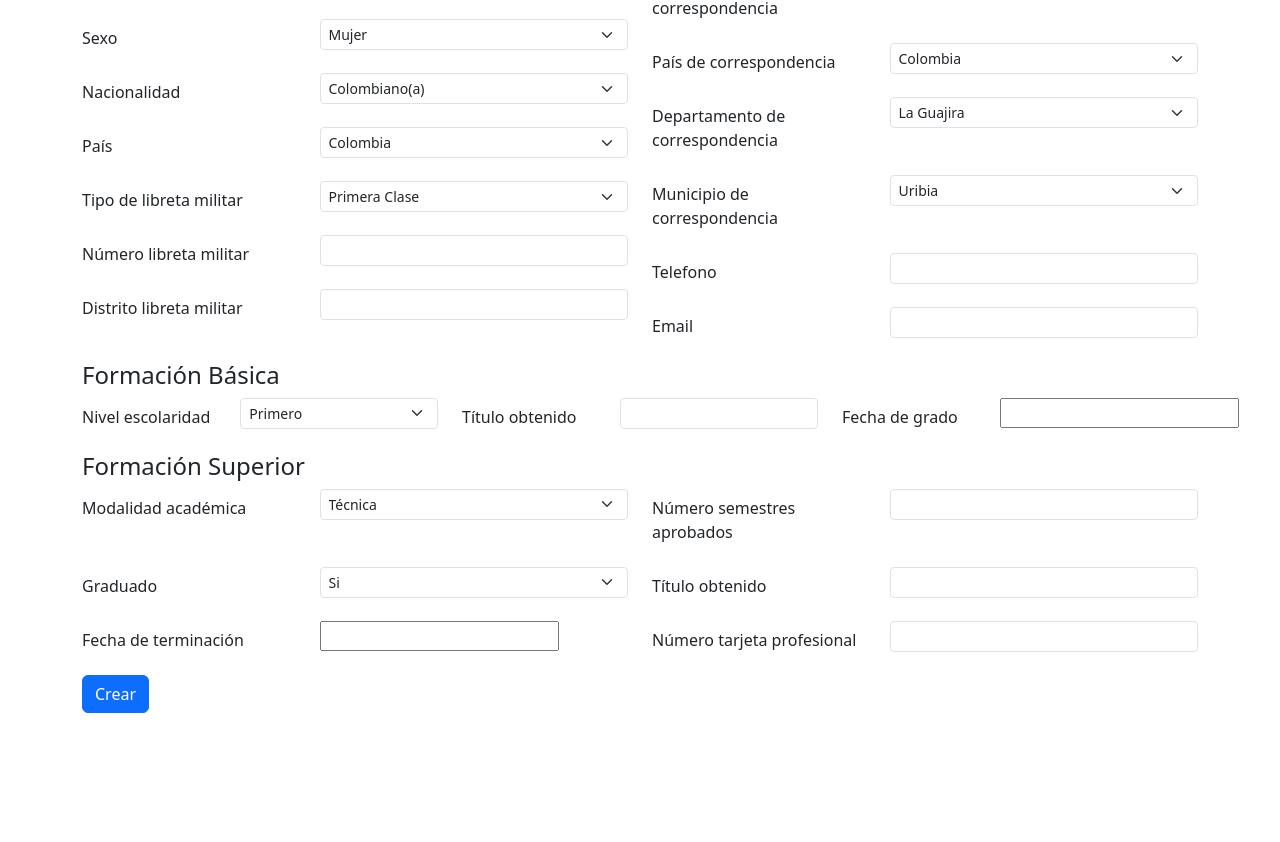
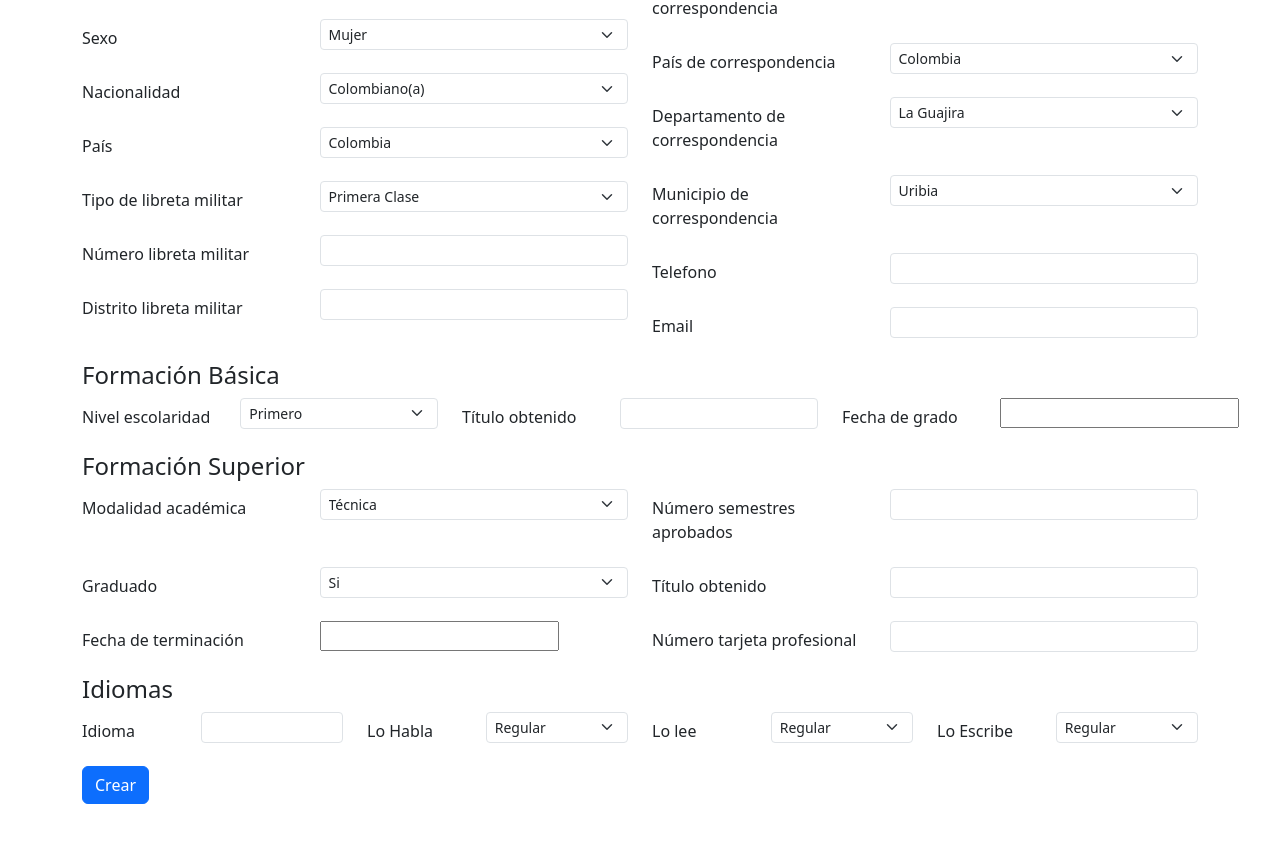
Before and after one commit to vapinedo/ASTRO, a React (Vite) app: page /curriculum-nuevo in a window 1280 px wide. Shown: the part 482-1324 px from the top of the page. Before the commit the page ends 1243 px from the top, so only its background shows below. Built offline with nearby package versions, Linux system fonts and the light colour scheme.

Commit message:
Add idiomas

```diff
--- a/src/features/curriculum/pages/curriculum-nuevo/CurriculumNuevo.tsx
+++ b/src/features/curriculum/pages/curriculum-nuevo/CurriculumNuevo.tsx
@@ -4,6 +4,7 @@ import FormacionSuperior from './FormacionSuperior';
 import { getFirestore, addDoc, collection } from 'firebase/firestore';
 import '../../../../firebaseConfig'; // prevent firebase not loading error
 import FormikControl from '../../../../shared/components/formik/FormikControl'
+import Idiomas from './Idiomas';
 
 const documentoIdentidadOptions = [
   { key: 'cc', value: 'Cedula de Ciudadanía' },
@@ -267,6 +268,7 @@ export default function CurriculumNuevo() {
 
             <FormacionBasica />
             <FormacionSuperior />
+            <Idiomas />
 
             <button className='btn btn-primary' type='submit'>Crear</button>
           </Form>
--- /dev/null
+++ b/src/features/curriculum/pages/curriculum-nuevo/Idiomas.tsx
@@ -0,0 +1,49 @@
+import FormikControl from "../../../../shared/components/formik/FormikControl";
+
+const idiomaOptions = [
+    { key: 'r', value: 'Regular' },
+    { key: 'b', value: 'Bien' },
+    { key: 'mb', value: 'Muy Bien' },
+];
+
+export default function Idiomas() {
+    return (
+        <section>
+            <h4>Idiomas</h4>
+            <article className='row align-items-start'>
+                <div className="col">
+                    <FormikControl
+                        control='input'
+                        type='text'
+                        label='Idioma'
+                        name='idioma'
+                    />
+                </div>
+                <div className="col">
+                    <FormikControl
+                        control='select'
+                        label='Lo Habla'
+                        name='idiomaLoHable'
+                        options={idiomaOptions}
+                    />
+                </div>
+                <div className="col">
+                    <FormikControl
+                        control='select'
+                        label='Lo lee'
+                        name='idiomaLoLee'
+                        options={idiomaOptions}
+                    />
+                </div>
+                <div className="col">
+                    <FormikControl
+                        control='select'
+                        label='Lo Escribe'
+                        name='idiomaLoEscribe'
+                        options={idiomaOptions}
+                    />
+                </div>
+            </article>
+        </section>
+    )
+}
```
